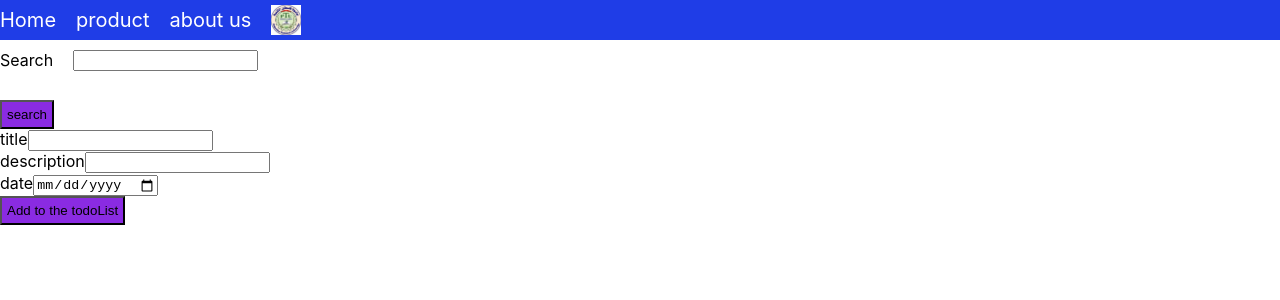
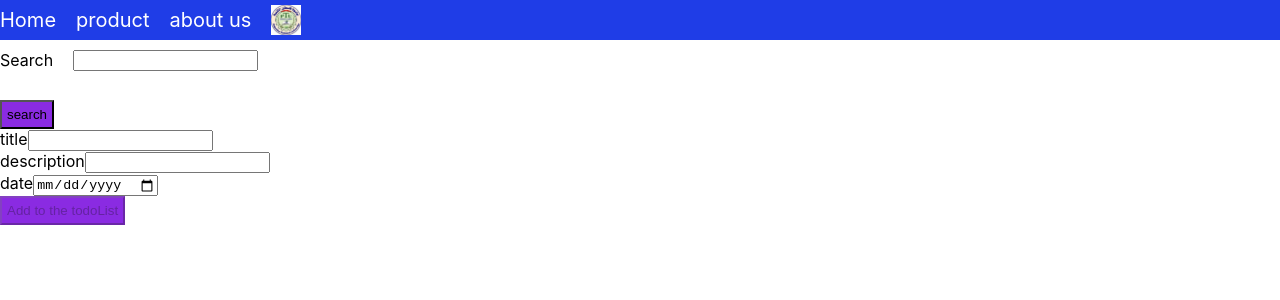
Before and after one commit to basilatawneh/ToDo-App, a React (Create React App) app: page / in a window 1280 px wide. Shown: the top 300 px of the page. Built offline with nearby package versions, Linux system fonts and the light colour scheme.

Commit message:
Add the validation on the form

```diff
--- a/src/components/todo-form/todo-form.jsx
+++ b/src/components/todo-form/todo-form.jsx
@@ -1,4 +1,4 @@
-import { useState } from "react";
+import { useState, useEffect } from "react";
 
 const ToDoForm = (props) => {
   const intialValues = {
@@ -6,7 +6,16 @@ const ToDoForm = (props) => {
     description: '',
     date: ''
   }
+
   const [inputs, setInputs] = useState(intialValues);
+  const [validForm, setValidForm] = useState(false);
+
+  useEffect(()=>{
+    const validTitle = inputs.title.length > 6;
+    const validDescription = inputs.description.length > 6;
+    const validDate = inputs.date.length > 0;
+    setValidForm(validTitle && validDescription &&validDate)
+  }, [inputs])
 
   const onChangeHandler = (event) => {
     const value = event.target.value;
@@ -43,7 +52,7 @@ const ToDoForm = (props) => {
           <label>date</label>
           <input type='date' value={inputs.date} name='date' onChange={onChangeHandler}/>
         </div>
-        <button>Add to the todoList</button>
+        <button disabled={!validForm}>Add to the todoList</button>
       </form>
     </div>
   )
```
